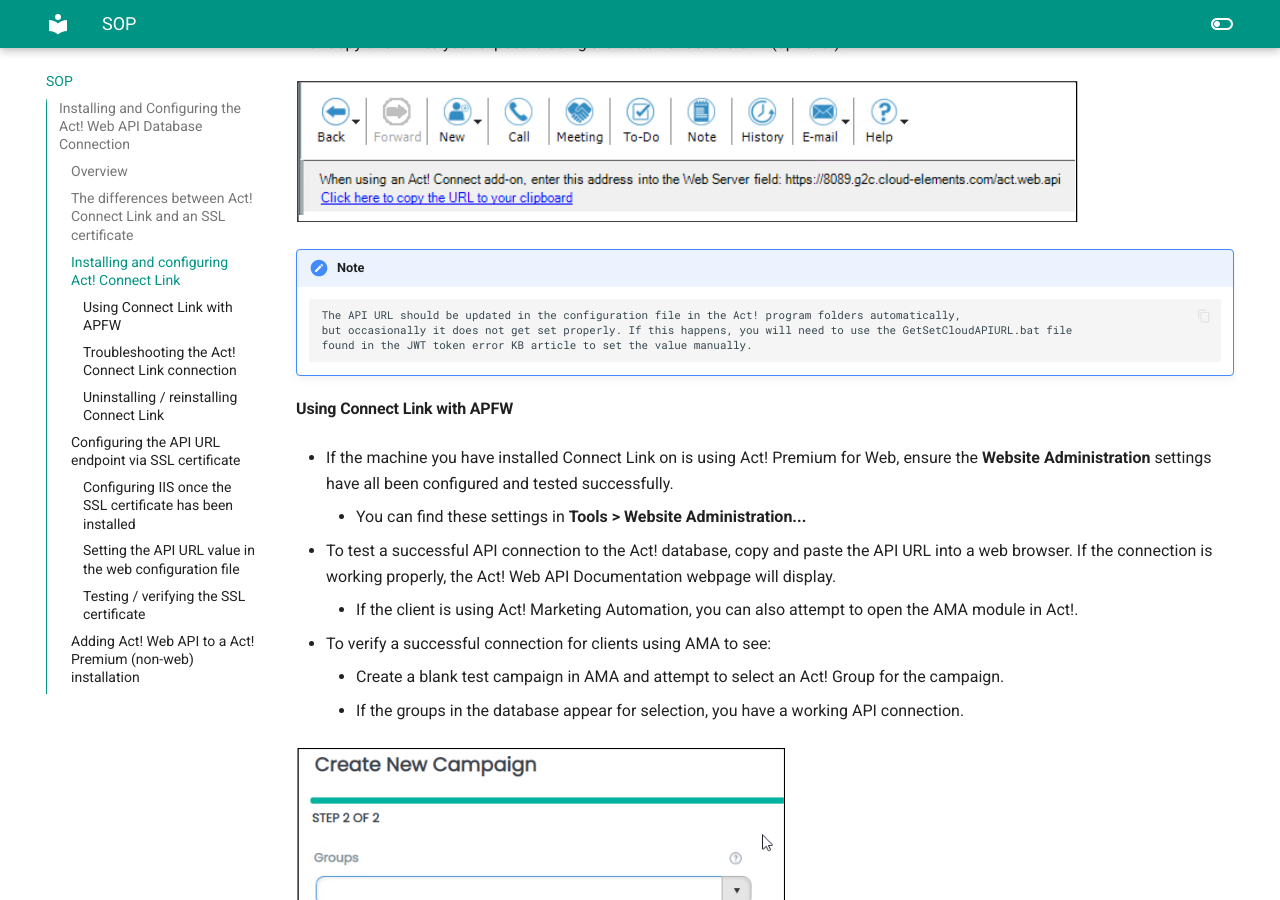
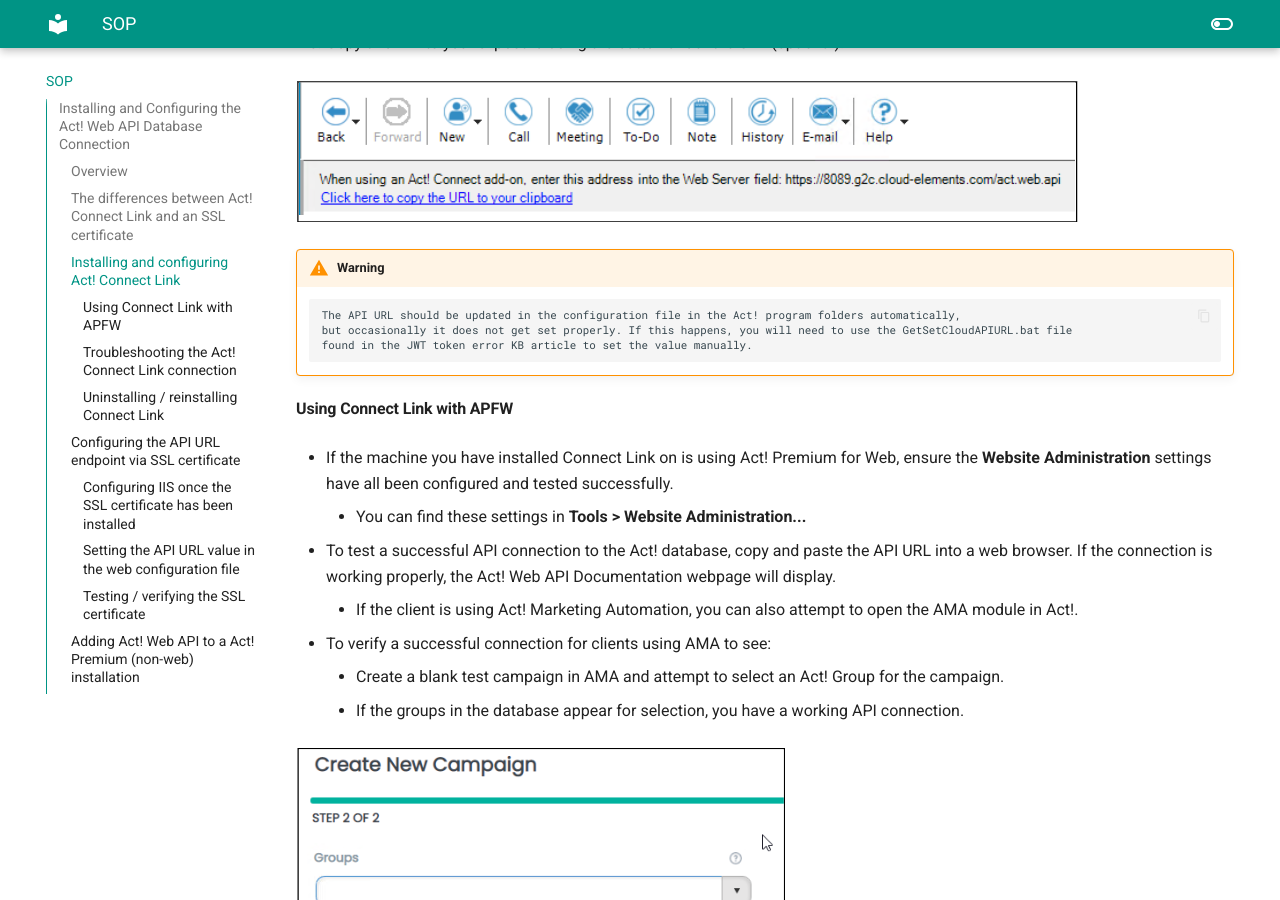
Before and after one commit to medinast21/medina-portfolio, an MkDocs documentation site: the page built from docs/Act_ConnectLink_Install.md, in a window 1280 px wide and 900 px high, scrolled down 1421 px. Built offline with MkDocs 1.6.1 and Material for MkDocs 9.7.7, drawn with Linux system fonts in a browser that asks for light colours.

Commit message:
Update Act_ConnectLink_Install.md
Updated a couple of Note admonitions to Warning admonitions.

```diff
--- a/docs/Act_ConnectLink_Install.md
+++ b/docs/Act_ConnectLink_Install.md
@@ -53,7 +53,7 @@ options.
 
 ![Connect Link URL Displayed](assets/ConnectLink_URL.PNG)
 
-!!! note
+!!! warning
         The API URL should be updated in the configuration file in the Act! program folders automatically,
         but occasionally it does not get set properly. If this happens, you will need to use the GetSetCloudAPIURL.bat file
         found in the JWT token error KB article to set the value manually.
@@ -104,7 +104,7 @@ This will create a new endpoint / tenant for the Act! database and can help reso
 
 Because this changes the API URL value, you may need to update the API URL for the database using the GetSetCloudAPIURL.bat file in the JWT token error [KB article](https://help.act.com/hc/en-us/articles/360024432273-Error-Invalid-JWT-Token-when-accessing-Act-Marketing-Automation).
 
-!!! note
+!!! warning
         Uninstalling & reinstalling Connect Link will create a new Connect Link API web URL. If a client is using
         Connect Link for connections other than AMA (Act! Companion Mobile App, Zapier.com, etc.), they will need to be
         notified to update their login credentials URL in those other programs.
```
